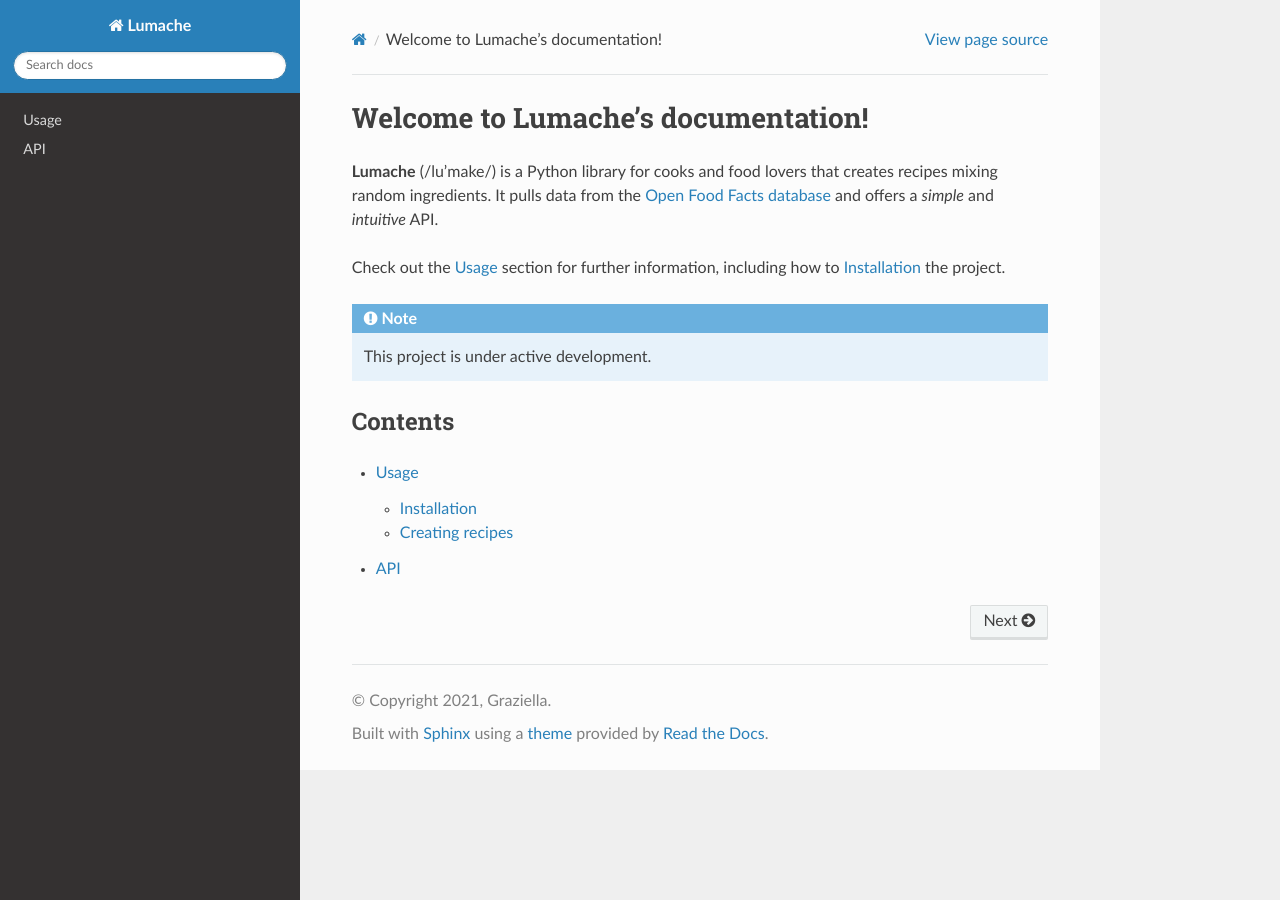
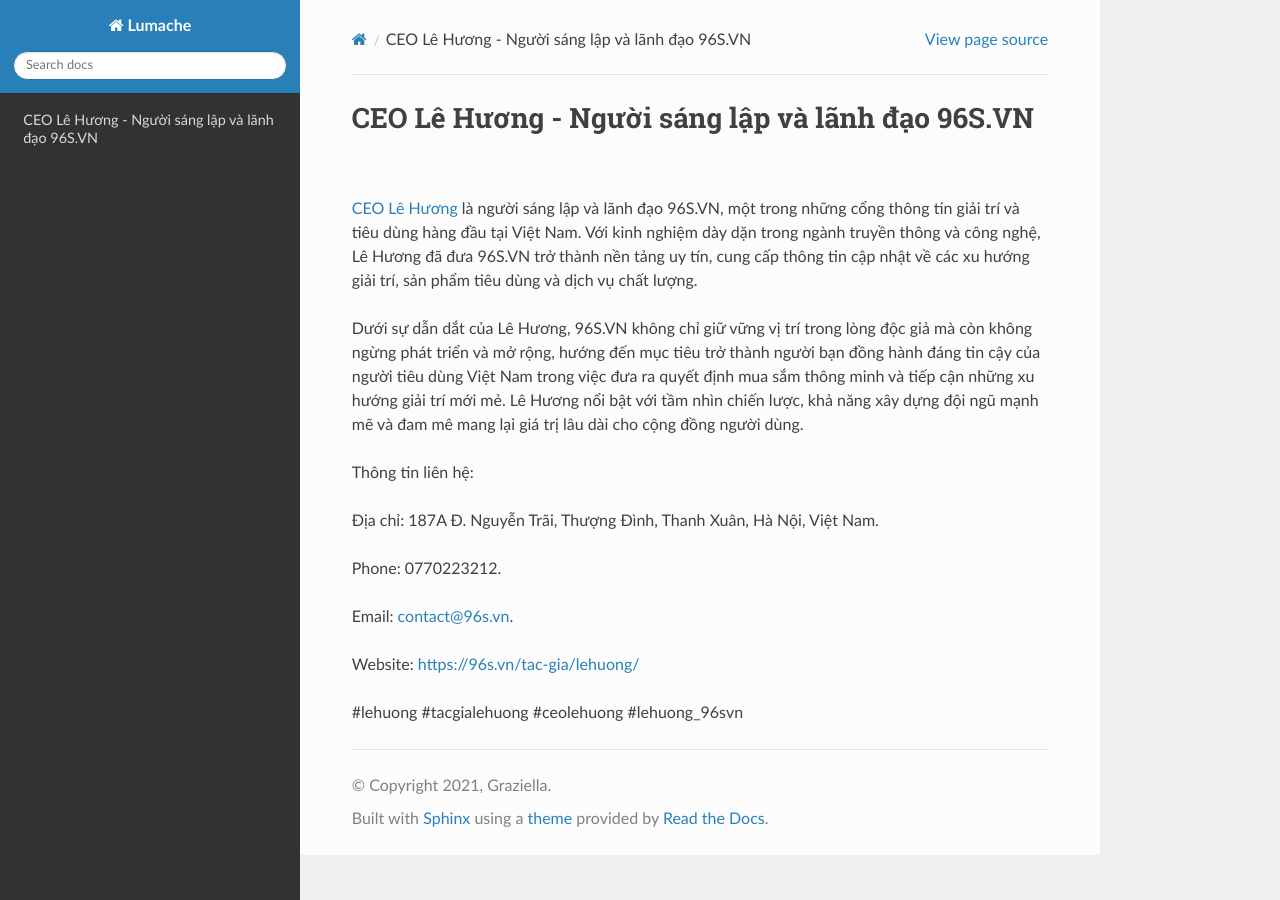
Before and after one commit to camtiennguyena/linkkceolehuong, a Sphinx documentation site: the page built from docs/source/index.rst, in a window 1280 px wide. Built offline with Sphinx 7.4.7 and the Read the Docs theme 3.1.0, drawn with Linux system fonts in a browser that asks for light colours.

Commit message:
Update index.rst

```diff
--- a/docs/source/index.rst
+++ b/docs/source/index.rst
@@ -1,22 +1,18 @@
-Welcome to Lumache's documentation!
+CEO Lê Hương - Người sáng lập và lãnh đạo 96S.VN
 ===================================
 
-**Lumache** (/lu'make/) is a Python library for cooks and food lovers
-that creates recipes mixing random ingredients.
-It pulls data from the `Open Food Facts database <https://world.openfoodfacts.org/>`_
-and offers a *simple* and *intuitive* API.
+`CEO Lê Hương <https://96s.vn/tac-gia/lehuong/>`_ là người sáng lập và lãnh đạo 96S.VN, một trong những cổng thông tin giải trí và tiêu dùng hàng đầu tại Việt Nam. Với kinh nghiệm dày dặn trong ngành truyền thông và công nghệ, Lê Hương đã đưa 96S.VN trở thành nền tảng uy tín, cung cấp thông tin cập nhật về các xu hướng giải trí, sản phẩm tiêu dùng và dịch vụ chất lượng.
 
-Check out the :doc:`usage` section for further information, including
-how to :ref:`installation` the project.
+Dưới sự dẫn dắt của Lê Hương, 96S.VN không chỉ giữ vững vị trí trong lòng độc giả mà còn không ngừng phát triển và mở rộng, hướng đến mục tiêu trở thành người bạn đồng hành đáng tin cậy của người tiêu dùng Việt Nam trong việc đưa ra quyết định mua sắm thông minh và tiếp cận những xu hướng giải trí mới mẻ. Lê Hương nổi bật với tầm nhìn chiến lược, khả năng xây dựng đội ngũ mạnh mẽ và đam mê mang lại giá trị lâu dài cho cộng đồng người dùng.
 
-.. note::
+Thông tin liên hệ:
 
-   This project is under active development.
+Địa chỉ: 187A Đ. Nguyễn Trãi, Thượng Đình, Thanh Xuân, Hà Nội, Việt Nam.
 
-Contents
---------
+Phone: 0770223212.
 
-.. toctree::
+Email: contact@96s.vn.
 
-   usage
-   api
+Website: https://96s.vn/tac-gia/lehuong/
+
+#lehuong #tacgialehuong #ceolehuong #lehuong_96svn
```
